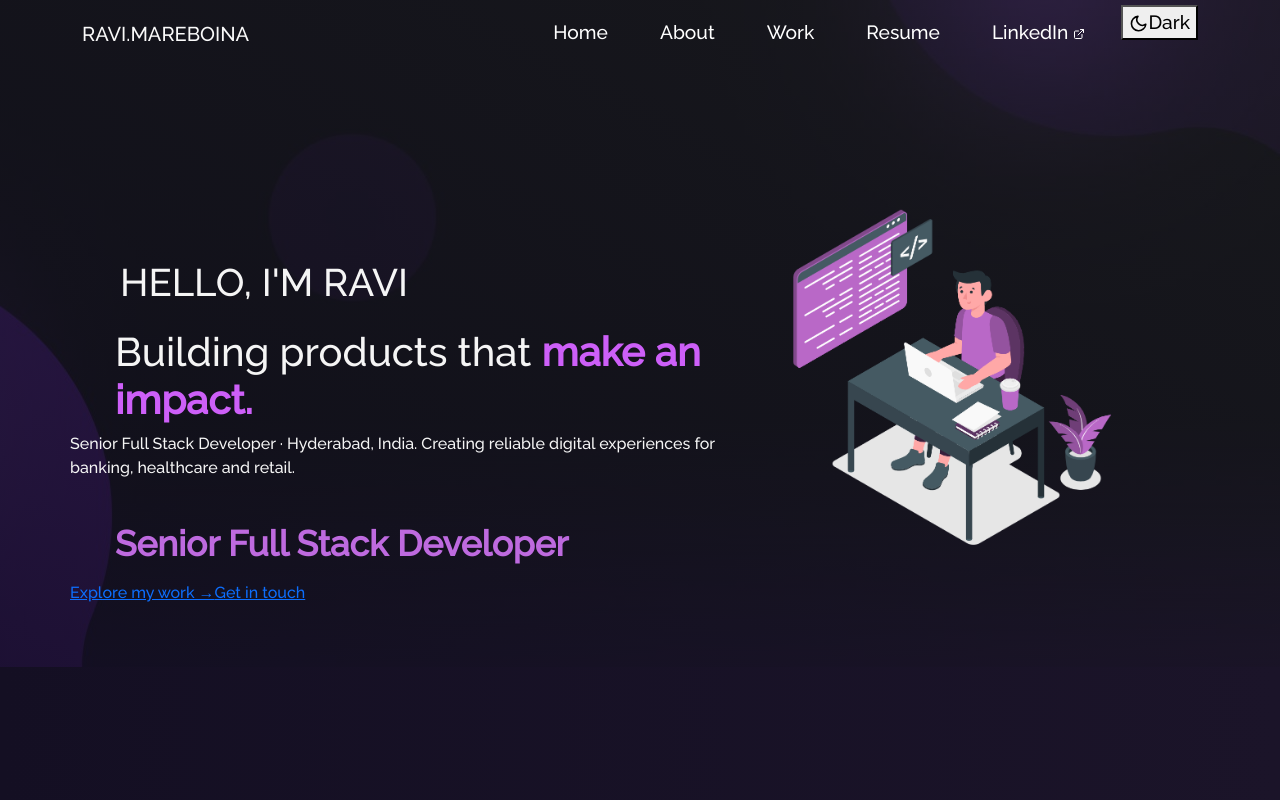
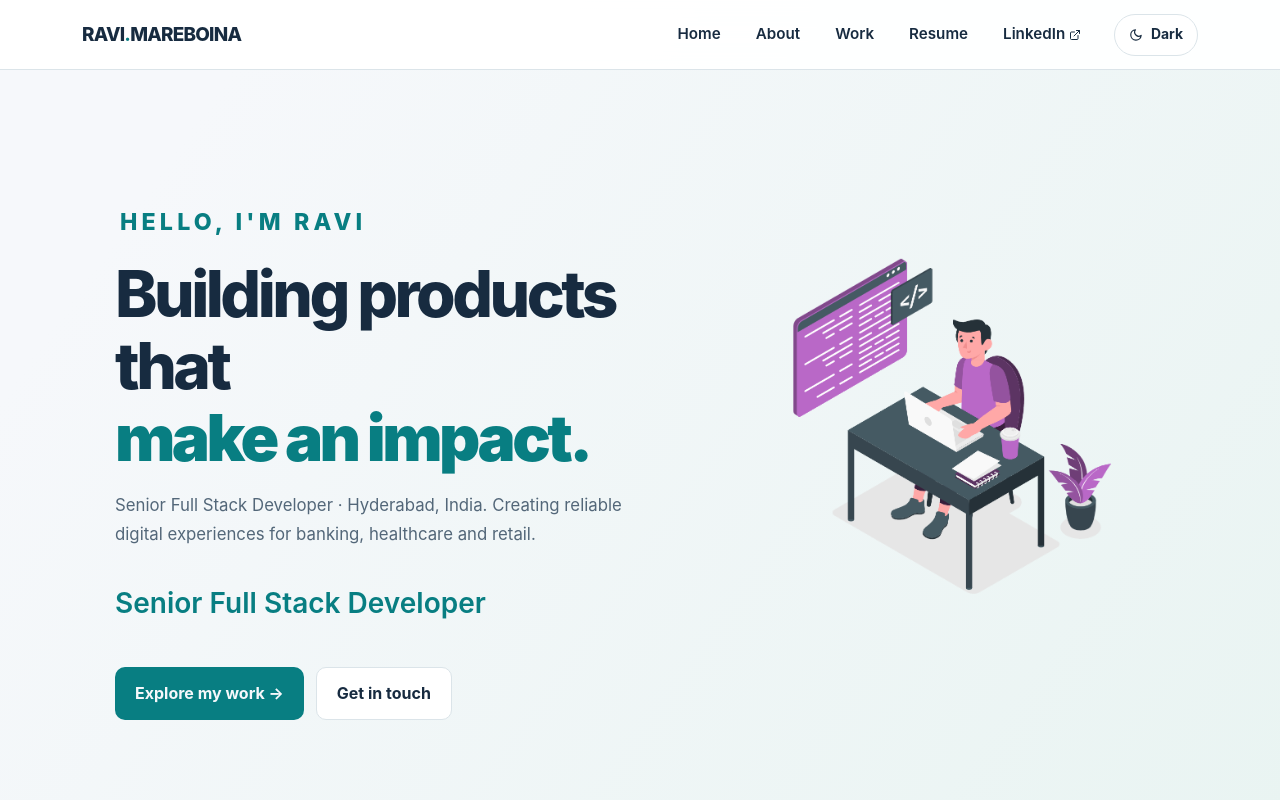
Before and after one commit to MareboinaRavi/react-portfolio, a React (Create React App) app: page / in a window 1280 px wide. Shown: the top 800 px of the page. Built offline with nearby package versions, Linux system fonts and the light colour scheme.

Commit message:
Redesign portfolio and implement accessible persistent theme toggle

```diff
--- a/src/App.js
+++ b/src/App.js
@@ -1,50 +1,50 @@
 import React, { useState, useEffect } from "react";
-import Preloader from "../src/components/Pre";
+import Preloader from "./components/Pre";
 import Navbar from "./components/Navbar";
 import Home from "./components/Home/Home";
 import About from "./components/About/About";
 import Projects from "./components/Projects/Projects";
 import Footer from "./components/Footer";
 import Resume from "./components/Resume/ResumeNew";
-import {
-  BrowserRouter as Router,
-  Route,
-  Routes,
-  Navigate
-} from "react-router-dom";
+import { BrowserRouter as Router, Route, Routes, Navigate } from "react-router-dom";
 import ScrollToTop from "./components/ScrollToTop";
+import "bootstrap/dist/css/bootstrap.min.css";
 import "./style.css";
 import "./App.css";
-import "bootstrap/dist/css/bootstrap.min.css";
+import "./theme.css";
 
+function getInitialTheme() {
+  try {
+    const saved = window.localStorage.getItem("portfolio-theme");
+    if (saved === "dark" || saved === "light") return saved;
+  } catch (error) { /* Private browsing may block storage. */ }
+  return window.matchMedia && window.matchMedia("(prefers-color-scheme: dark)").matches ? "dark" : "light";
+}
 function App() {
-  const [load, upadateLoad] = useState(true);
-
+  const [theme, setTheme] = useState(getInitialTheme);
+  const [loading, setLoading] = useState(true);
   useEffect(() => {
-    const timer = setTimeout(() => {
-      upadateLoad(false);
-    }, 1200);
-
+    document.documentElement.setAttribute("data-theme", theme);
+    try { window.localStorage.setItem("portfolio-theme", theme); } catch (error) { /* Storage is optional. */ }
+  }, [theme]);
+  useEffect(() => {
+    const timer = setTimeout(() => setLoading(false), 650);
     return () => clearTimeout(timer);
   }, []);
-
-  return (
-    <Router>
-      <Preloader load={load} />
-      <div className="App" id={load ? "no-scroll" : "scroll"}>
-        <Navbar />
+  return <Router>
+    <Preloader load={loading} />
+    <div className="App" id={loading ? "no-scroll" : "scroll"}>
+      <Navbar theme={theme} onToggleTheme={() => setTheme(current => current === "dark" ? "light" : "dark")} />
       <ScrollToTop />
       <Routes>
         <Route path="/" element={<Home />} />
         <Route path="/project" element={<Projects />} />
         <Route path="/about" element={<About />} />
         <Route path="/resume" element={<Resume />} />
-          <Route path="*" element={<Navigate to="/"/>} />
+        <Route path="*" element={<Navigate to="/" />} />
       </Routes>
       <Footer />
     </div>
-    </Router>
-  );
+  </Router>;
 }
-
 export default App;
```
Lines whose indentation alone changed are shown as unchanged.
